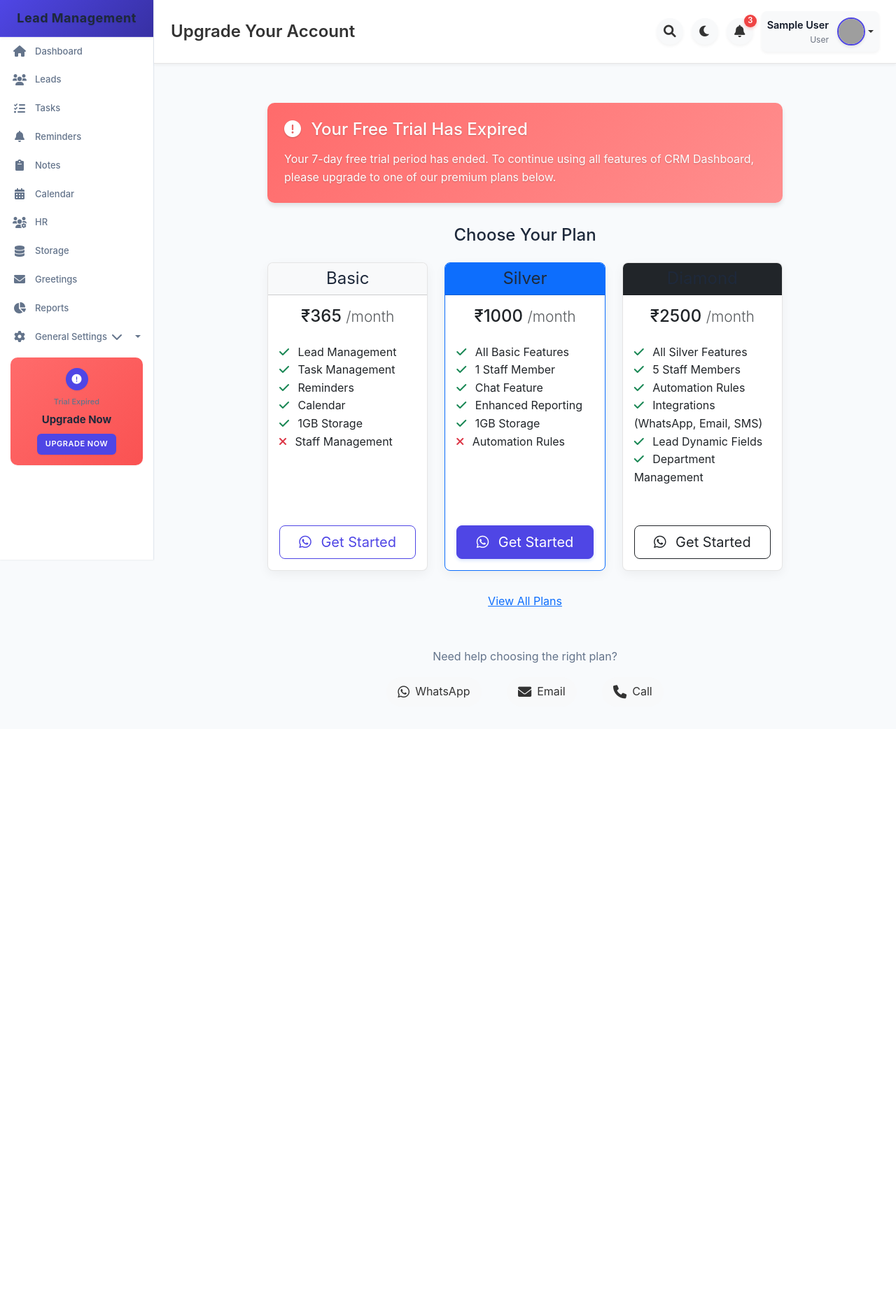
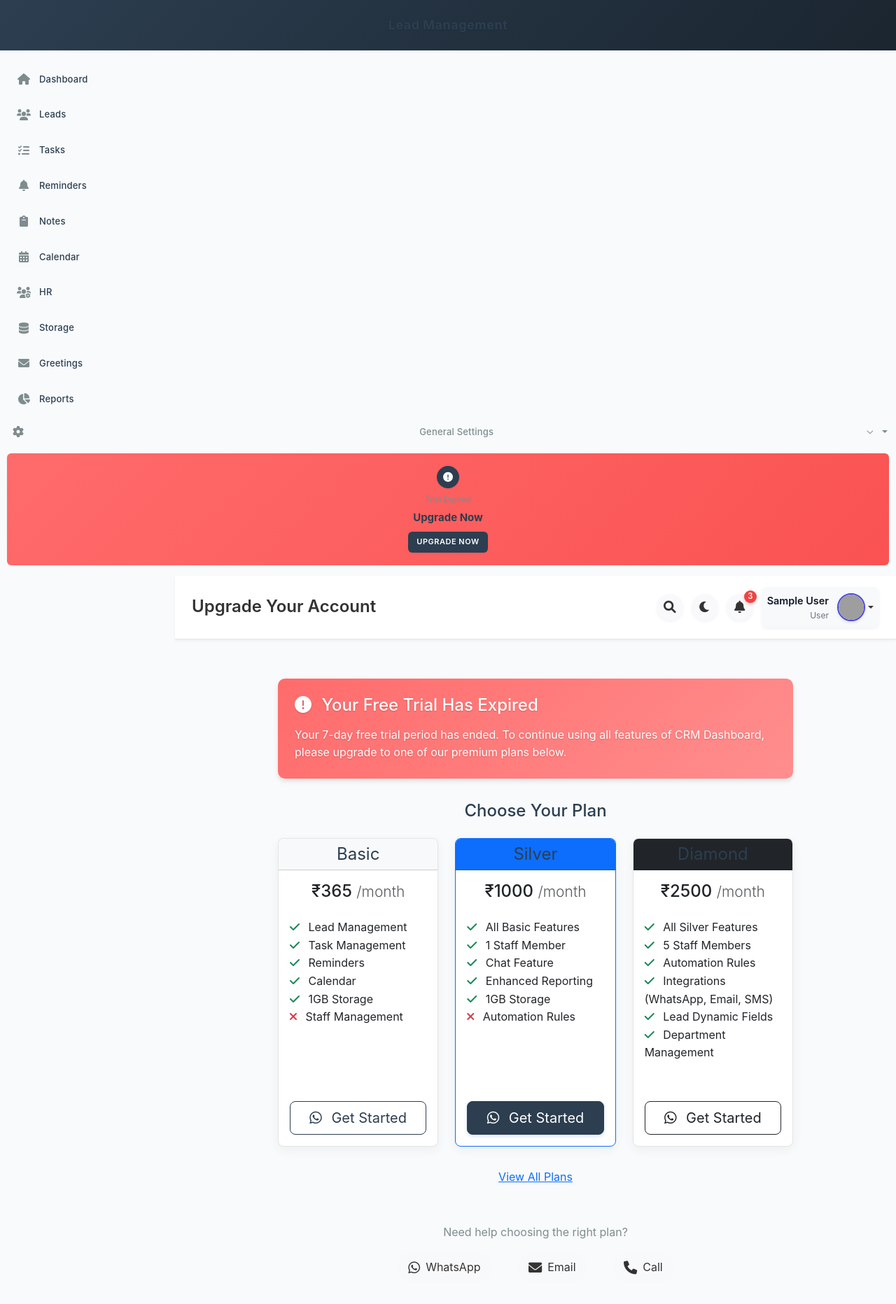
Before and after one commit to jayprajapati-dev/Lead-Management-System, a PHP site: page /Lead-Management-System/dashboard/upgrade.php in a window 1280 px wide. Shown: the whole page at 70% size. Before the commit the page ends 999 px from the top, so only its background shows below. Run offline with PHP 8.4, Linux system fonts and the light colour scheme; the visitor is signed in with stand-in values (Sample User, id 1); grey boxes are pictures that could not be loaded.

Commit message:
sidebar done

```diff
--- a/includes/sidebar.php
+++ b/includes/sidebar.php
@@ -36,33 +36,39 @@
 ?>
 <style>
     :root {
-        /* Main colors */
-        --primary-color: #4f46e5; /* Primary purple/blue */
-        --primary-dark: #3730a3; /* Darker shade for gradients */
-        --primary-light: #a5b4fc; /* Lighter shade for highlights */
+        /* Main colors - Professional Business Theme */
+        --primary-color: #2c3e50; /* Dark blue/slate for primary elements */
+        --primary-dark: #1a252f; /* Darker shade for gradients */
+        --primary-light: #34495e; /* Lighter shade for highlights */
 
         /* Secondary colors */
-        --secondary-color: #f8fafc; /* Light background */
-        --hover-color: #f1f5f9; /* Hover state background */
+        --secondary-color: #ecf0f1; /* Light gray background */
+        --hover-color: #e0e6e9; /* Subtle hover state background */
+
+        /* Accent colors */
+        --accent-color: #3498db; /* Accent blue */
+        --accent-light: #5dade2; /* Lighter accent */
+        --accent-dark: #2980b9; /* Darker accent */
 
         /* Text colors */
-        --text-primary: #1e293b; /* Main text color */
-        --text-secondary: #64748b; /* Secondary text */
-        --text-light: #94a3b8; /* Lighter text for less emphasis */
+        --text-primary: #2c3e50; /* Main text color */
+        --text-secondary: #7f8c8d; /* Secondary text */
+        --text-light: #95a5a6; /* Lighter text for less emphasis */
         --text-active: #ffffff; /* Text color for active items */
 
         /* Border and shadow */
-        --border-color: #e2e8f0;
-        --shadow-sm: 0 1px 2px rgba(0, 0, 0, 0.05);
-        --shadow-md: 0 4px 6px -1px rgba(0, 0, 0, 0.1), 0 2px 4px -1px rgba(0, 0, 0, 0.06);
+        --border-color: #dfe4ea;
+        --shadow-sm: 0 1px 3px rgba(0, 0, 0, 0.05);
+        --shadow-md: 0 4px 6px -1px rgba(0, 0, 0, 0.06), 0 2px 4px -1px rgba(0, 0, 0, 0.03);
 
         /* Status colors */
-        --success-color: #10b981;
-        --danger-color: #ef4444;
-        --warning-color: #f59e0b;
+        --success-color: #27ae60;
+        --danger-color: #e74c3c;
+        --warning-color: #f39c12;
+        --info-color: #3498db;
 
         /* Dimensions */
-        --sidebar-width: 220px;
+        --sidebar-width: 250px;
         --sidebar-collapsed-width: 60px;
 
         /* Transitions */
@@ -83,21 +89,21 @@
     }
 
     /* Sidebar Container */
-    .sidebar-container {
+    .sidebar {
+        background-color: var(--secondary-color);
+        padding: 0;
+        box-shadow: var(--shadow-md);
+        height: 100vh;
         position: fixed;
         top: 0;
         left: 0;
         width: var(--sidebar-width);
-        height: 100vh;
-        background: #ffffff;
-        border-right: 1px solid var(--border-color);
+        transition: all 0.3s ease;
         z-index: 1000;
-        transition: width var(--transition-normal);
+        overflow-y: auto;
         display: flex;
         flex-direction: column;
-        box-shadow: var(--shadow-sm);
-        overflow-y: auto;
-        overflow-x: hidden;
+        border-right: 1px solid var(--border-color);
     }
 
     .sidebar-container.collapsed {
@@ -160,13 +166,21 @@
 
     /* Sidebar Header */
     .sidebar-header {
-        padding: 15px;
-        border-bottom: 1px solid rgba(255, 255, 255, 0.1);
+        padding: 25px 15px;
+        border-bottom: 1px solid var(--border-color);
+        margin-bottom: 15px;
+        text-align: center;
+        position: relative;
         background: linear-gradient(135deg, var(--primary-color) 0%, var(--primary-dark) 100%);
         color: var(--text-active);
-        text-align: center;
-        position: relative;
-        box-shadow: 0 2px 4px rgba(0, 0, 0, 0.05);
+        box-shadow: var(--shadow-sm);
+    }
+
+    .sidebar-header h4 {
+        font-weight: 600;
+        font-size: 18px;
+        letter-spacing: 0.5px;
+        margin: 0;
     }
 
     .sidebar-header h4 {
@@ -246,14 +260,16 @@
     .nav-link {
         display: flex;
         align-items: center;
-        padding: 8px 12px;
-        color: var(--text-secondary);
+        padding: 12px 20px;
+        color: var(--text-primary);
         text-decoration: none;
-        border-radius: 8px;
-        margin: 2px 6px;
-        transition: all var(--transition-fast);
+        transition: all 0.3s ease;
+        border-left: 4px solid transparent;
         position: relative;
-        overflow: hidden;
+        font-weight: 500;
+        font-size: 14px;
+        margin: 3px 0;
+        letter-spacing: 0.2px;
     }
 
     .nav-link:hover {
@@ -275,19 +291,21 @@
     }
 
     .nav-link i {
-        width: 20px;
         font-size: 16px;
         margin-right: 12px;
+        color: var(--text-secondary);
+        transition: all 0.3s ease;
+        width: 20px;
         text-align: center;
-        transition: all var(--transition-fast);
     }
 
     .nav-link:hover i {
-        color: var(--primary-color);
+        color: var(--accent-color);
+        transform: translateX(2px);
     }
 
     .nav-link.active i {
-        color: #ffffff !important;
+        color: var(--accent-color);
     }
 
     .nav-link span {
@@ -338,14 +356,17 @@
     /* Free Trial Section */
     .free-trial-section {
         margin-top: auto;
-        padding: 15px;
-        background: linear-gradient(135deg, var(--primary-color) 0%, var(--primary-dark) 100%);
-        color: var(--text-active);
-        border-radius: 10px;
-        margin: 15px;
+        padding: 18px 15px;
+        background: linear-gradient(135deg, var(--accent-light) 0%, var(--accent-dark) 100%);
+        color: white;
+        border-radius: 6px;
+        margin: 15px 10px;
+        box-shadow: var(--shadow-sm);
+        display: flex;
+        flex-direction: column;
+        align-items: center;
         text-align: center;
-        transition: all var(--transition-normal);
-        box-shadow: var(--shadow-sm);
+        transition: all var(--transition-fast);
     }
 
     /* Premium section styling */
@@ -580,25 +611,30 @@
         box-shadow: var(--shadow-md);
     }
 
-    .dropdown-icon {
+    .dropdown-toggle .dropdown-icon {
+        position: absolute;
+        right: 15px;
+        top: 50%;
+        transform: translateY(-50%);
         font-size: 10px;
-        margin-left: auto;
-        transition: transform var(--transition-normal);
-    }
-
-    .dropdown-toggle.open .dropdown-icon {
-        transform: rotate(180deg);
+        transition: transform 0.3s ease;
+        color: var(--text-light);
     }
 
     .dropdown-toggle.active .dropdown-icon {
-        color: #ffffff !important;
+        transform: translateY(-50%) rotate(180deg);
+        color: var(--accent-color);
     }
 
     .dropdown-menu {
+        padding: 5px 0 5px 20px;
+        margin: 0;
         display: none;
-        padding: 5px 0 5px 20px;
-        margin: 4px 0;
+        list-style: none;
+        transition: all 0.3s ease;
         overflow: hidden;
+        background-color: rgba(0, 0, 0, 0.03);
+        border-radius: 0 0 4px 4px;
     }
 
     .dropdown-menu.show {
@@ -861,34 +899,54 @@
     const sidebar = document.getElementById('sidebarMenu');
     const sidebarToggle = document.getElementById('sidebarToggle');
     const sidebarOverlay = document.getElementById('sidebarOverlay');
+    const mainContentWrapper = document.querySelector('.main-content-wrapper');
+    const header = document.querySelector('.header');
 
     // Toggle sidebar on mobile
+    if (sidebarToggle) {
         sidebarToggle.addEventListener('click', function(e) {
             e.stopPropagation(); // Prevent event from bubbling up
             sidebar.classList.toggle('show');
             sidebarOverlay.classList.toggle('show');
             document.body.classList.toggle('sidebar-open');
         });
+    }
 
     // Close sidebar when clicking overlay
+    if (sidebarOverlay) {
         sidebarOverlay.addEventListener('click', function(e) {
             e.stopPropagation(); // Prevent event from bubbling up
             sidebar.classList.remove('show');
             sidebarOverlay.classList.remove('show');
             document.body.classList.remove('sidebar-open');
         });
-
-    // We're removing this general document click handler as it might be causing issues with clickable elements
-    // Instead, we'll rely on the overlay click and specific navigation link clicks
+    }
 
     // Handle window resize
     window.addEventListener('resize', function() {
         if (window.innerWidth >= 992) {
             sidebar.classList.remove('show');
-            sidebarOverlay.classList.remove('show');
+            if (sidebarOverlay) sidebarOverlay.classList.remove('show');
             document.body.classList.remove('sidebar-open');
+
+            // Reset main content and header positioning for desktop
+            if (mainContentWrapper) mainContentWrapper.style.marginLeft = '250px';
+            if (header) header.style.left = '250px';
+        } else {
+            // Adjust for mobile view
+            if (mainContentWrapper) mainContentWrapper.style.marginLeft = '0';
+            if (header) header.style.left = '0';
         }
     });
+
+    // Initial setup based on window size
+    if (window.innerWidth >= 992) {
+        if (mainContentWrapper) mainContentWrapper.style.marginLeft = '250px';
+        if (header) header.style.left = '250px';
+    } else {
+        if (mainContentWrapper) mainContentWrapper.style.marginLeft = '0';
+        if (header) header.style.left = '0';
+    }
 
     // Add hover animation to nav links
     const navLinks = document.querySelectorAll('.nav-link');
```
Also changed, not shown: other parts of includes/sidebar.php (+31 -19 lines). Lines whose indentation alone changed are shown as unchanged.
